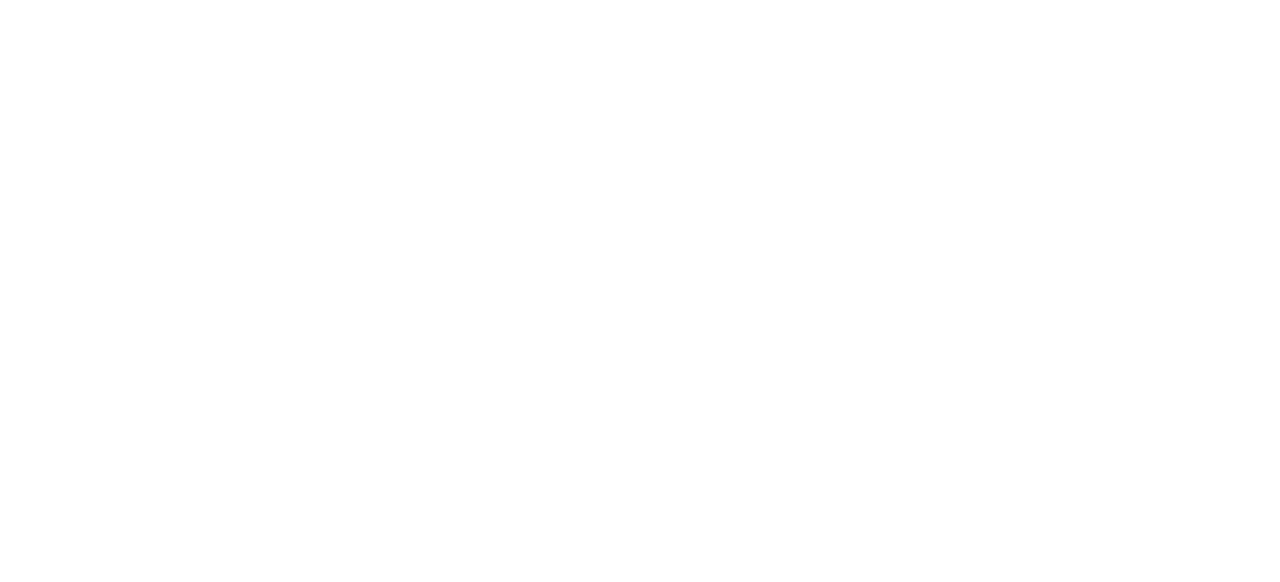
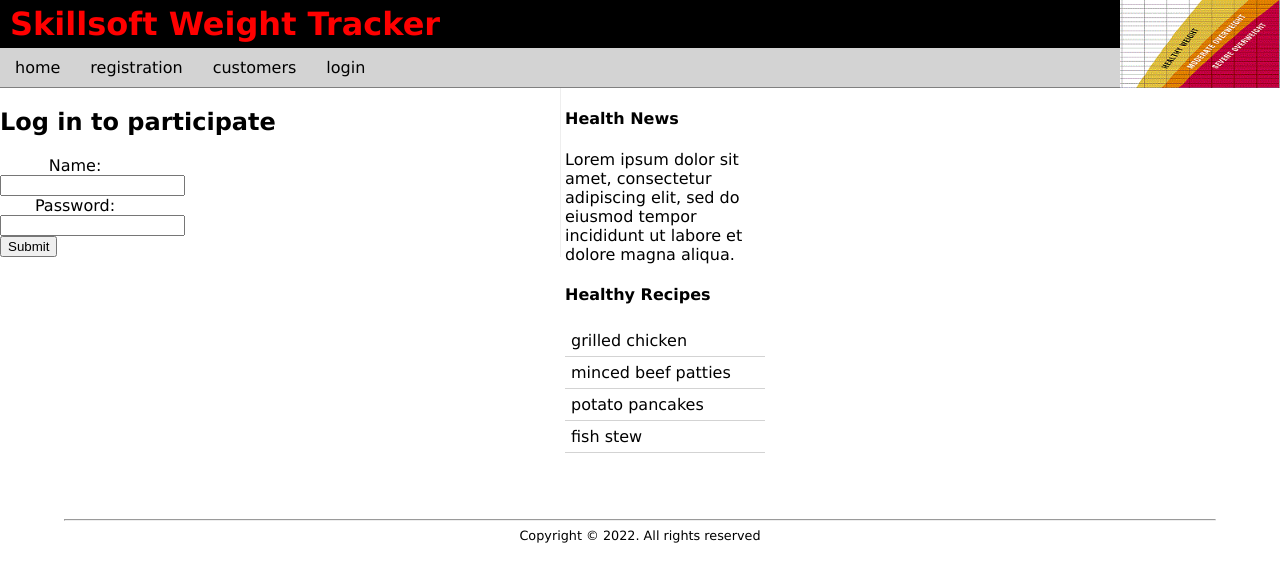
Before and after one commit to ravenloue/react-bootcamp, a React (Create React App) app: page /login in a window 1280 px wide. Shown: the top 582 px of the page. Built offline with nearby package versions, Linux system fonts and the light colour scheme.

Commit message:
last tutorial step
the tutorial ended early so i fixed the broken links.

```diff
--- a/src/App.js
+++ b/src/App.js
@@ -4,6 +4,7 @@
 import Home from './Components/home/home';
 import Customers from './Components/customers/customers';
 import Register from './Components/register/register';
+import Login from './Components/login/login';
 
 
 function App() {
@@ -13,6 +14,7 @@
         <Route exact path="/" component={ Home } />
         <Route path="/customers" component={ Customers } />
         <Route path="/register" component={ Register } />
+        <Route path="/login" component={ Login } />
       </BrowserRouter>
     </div>
   );
--- /dev/null
+++ b/src/Components/login/container.js
@@ -0,0 +1,16 @@
+import React from "react";
+import Main from './main';
+import Aside from '../wrapper/aside';
+
+function Container(){
+
+    return(
+        <div id="Container">
+         <Main />
+         <Aside />
+        </div>
+    )
+
+}
+
+export default Container;
--- /dev/null
+++ b/src/Components/login/login.js
@@ -0,0 +1,19 @@
+import React from "react";
+//
+import Header from "../wrapper/header";
+import Container from "./container";
+import Footer from "../wrapper/footer";
+
+function Login(){
+
+    return (
+        <div>
+            <Header />
+            <Container />
+            <Footer />
+        </div>
+    )
+
+}
+
+export default Login;
--- /dev/null
+++ b/src/Components/login/main.js
@@ -0,0 +1,76 @@
+import React, { Component } from "react";
+import { withRouter } from "react-router";
+
+class Main extends Component {
+
+    constructor(props){
+        super(props);
+
+        this.state={
+            username:"",
+            password:""
+        }
+        this.handleSubmit = this.handleSubmit.bind(this);
+        this.handleFieldChange = this.handleFieldChange.bind(this);
+    }
+
+    handleSubmit(evt){
+        evt.preventDefault();
+        fetch(`http://localhost:3030/customers?username=${encodeURIComponent(this.state.username)}`, {
+            method: 'GET',
+            headers: {
+                'Accept': 'application/json',
+                'Content-Type': 'application/json'
+             }
+        })
+        .then( response => response.json() )
+        .then( data => {
+            if( data[0].password === this.state.password ){
+                localStorage.setItem('validUser', data[0].username);
+                this.props.history.push('/');
+            }else {
+                console.log("Invalid login");
+            }
+        })
+        .catch(err => {
+            console.log("Error occurred, " + err.message );
+        })
+    }
+
+    handleFieldChange(evt){
+        this.setState({
+            [evt.target.name]:evt.target.value
+        });
+    }
+
+    render(){
+        return(
+            <main>
+                <h2>
+                    Log in to participate
+                </h2>
+                <form onSubmit={ this.handleSubmit }>
+                    <div>
+                        <label>
+                            Name:
+                            <input type="text" name="username"
+                                   onChange={ this.handleFieldChange } />
+                        </label>
+                    </div>
+                    <div>
+                        <label>
+                            Password:
+                            <input type="text" name="password"
+                                   onChange={ this.handleFieldChange } />
+                        </label>
+                    </div>
+                    <div>
+                        <input type="submit" value="Submit" />
+                    </div>
+                </form>
+            </main>
+    )}
+
+}
+
+export default withRouter(Main);
--- a/src/Components/wrapper/header.js
+++ b/src/Components/wrapper/header.js
@@ -10,13 +10,9 @@
             <nav>
                 <ul>
                     <li><a href="/">home</a></li>
-                    <li><a href="enterweight.html">enter weight</a></li>
-                    <li><a href="myweights.html">my weight</a></li>
-                    <li><a href="teamweights.html">team weights</a></li>
-                    {
-                     // only adding this last section for a quick link for myself
-                    }
                     <li><a href="/register">registration</a></li>
+                    <li><a href="/customers">customers</a></li>
+                    <li><a href="/login">login</a></li>
                 </ul>
 		    </nav>
         </header>
```
